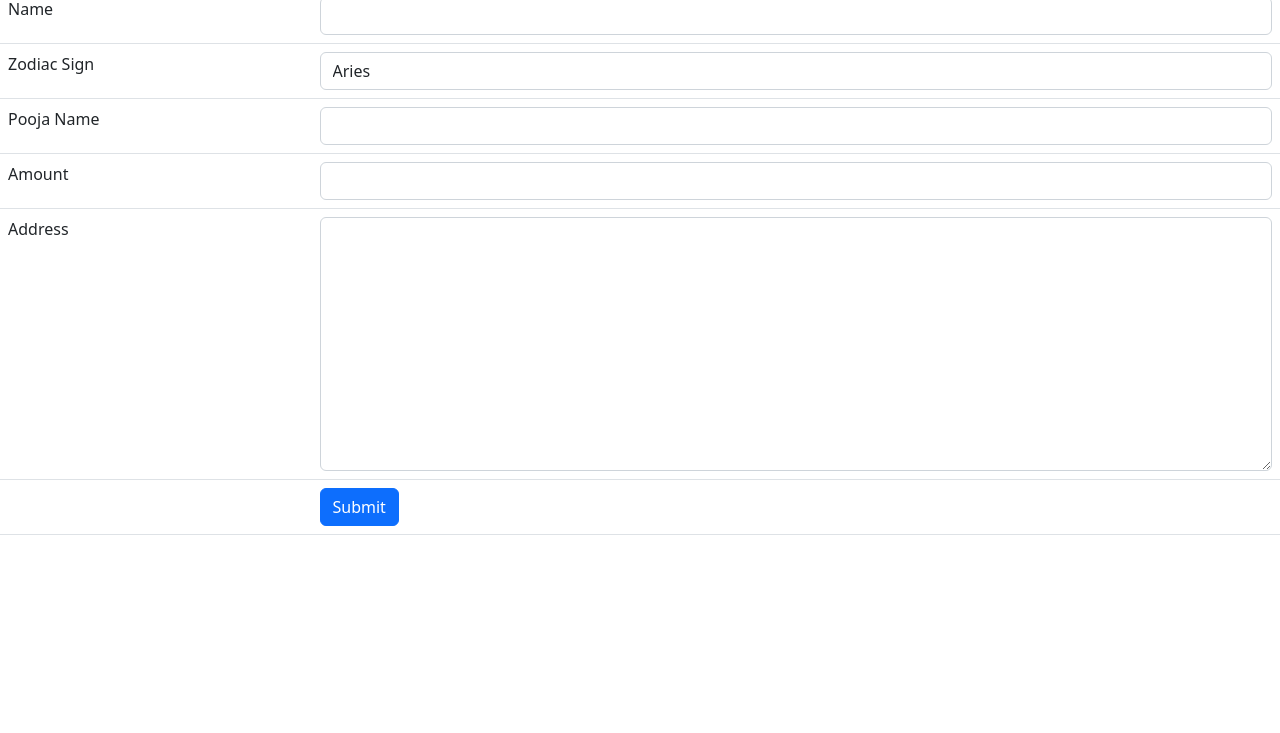
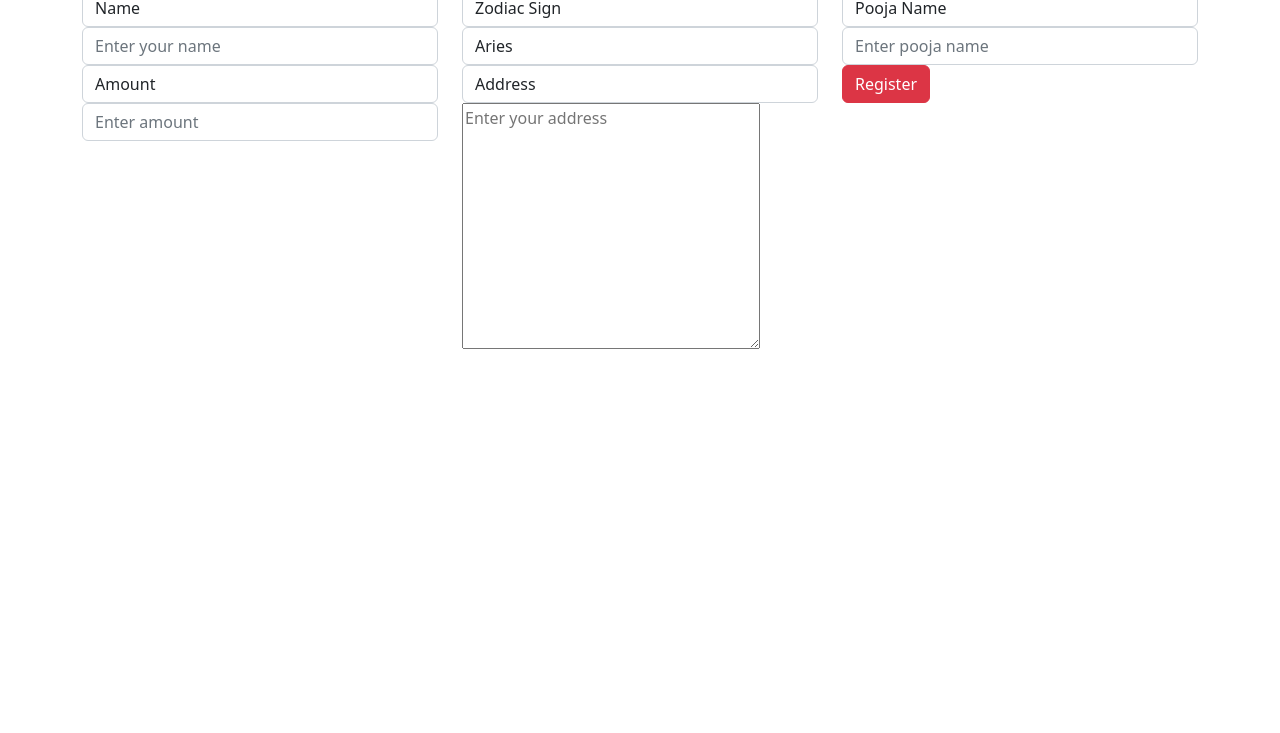
Before and after one commit to Amalpm7/Html, a plain HTML site: page pooja.html in a window 1280 px wide. Shown: the part 67-800 px from the top of the page. Drawn offline with nearby package versions, Linux system fonts and the light colour scheme.

Commit message:
poojaagain

```diff
--- a/pooja.html
+++ b/pooja.html
@@ -10,17 +10,18 @@
     <title>Document</title>
 </head>
 <body>
- <!-- JavaScript Bundle with Popper -->
-<script src="https://cdn.jsdelivr.net/npm/bootstrap@5.2.1/dist/js/bootstrap.bundle.min.js" integrity="sha384-u1OknCvxWvY5kfmNBILK2hRnQC3Pr17a+RTT6rIHI7NnikvbZlHgTPOOmMi466C8" crossorigin="anonymous"></script>
     <h1>Pooja Reciept</h1>
-<table class="table">
-    <tr>
-        <td>Name</td>
-        <td><input type="text" class="form-control"></td>
-    </tr>
-    <tr>
-        <td>Zodiac Sign</td>
-        <td><select name="" id="" class="form-control">
+    <div class="container">
+        <div class="row">
+            <div class="col col-12 col-sm-12 col-md-12 col-lg-12 col-xl-12 col-xxl-12">
+                <div class="row">
+                    <div class="col col-12 col-sm-6 col-md-4 col-lg-4 col-xl-4 col-xxl-4">
+                        <label for="" class="form-control">Name</label>
+                        <input placeholder="Enter your name" type="text" class="form-control">
+                    </div>
+                    <div class="col col-12 col-sm-6 col-md-4 col-lg-4 col-xl-4 col-xxl-4">
+                        <label for="" class="form-control">Zodiac Sign</label>
+                        <select name="" id="" class="form-control">
                             <option value="Aries">Aries</option>
                             <option value="Taurus">Taurus</option>
                             <option value="Gemini">Gemini</option>
@@ -32,24 +33,29 @@
                             <option value="Sagittarius">Sagittarius</option>
                             <option value="Capricornus">Capricornus</option>
                             <option value="Pisces">Pisces</option>
-        </select></td>
-    </tr>
-    <tr>
-        <td>Pooja Name</td>
-        <td><input type="text" class="form-control"></td>
-    </tr>
-    <tr>
-        <td>Amount</td>
-        <td><input type="text" class="form-control"></td>
-    </tr>
-    <tr>
-        <td>Address</td>
-        <td><textarea name="" id="" cols="30" rows="10" class="form-control"></textarea></td>
-    </tr>
-    <tr>
-        <td></td>
-        <td><button class="btn btn-primary">Submit</button></td>
-    </tr>
-</table>
+                        </select>
+                    </div>
+                    <div class="col col-12 col-sm-6 col-md-4 col-lg-4 col-xl-4 col-xxl-4">
+                        <label for="" class="form-control">Pooja Name</label>
+                        <input placeholder="Enter pooja name" type="text" class="form-control">
+                    </div>
+                    <div class="col col-12 col-sm-6 col-md-4 col-lg-4 col-xl-4 col-xxl-4">
+                        <label for="" class="form-control">Amount</label>
+                        <input placeholder="Enter amount" type="text" class="form-control">
+                    </div>
+                    <div class="col col-12 col-sm-6 col-md-4 col-lg-4 col-xl-4 col-xxl-4">
+                        <label for="" class="form-control">Address</label>
+                        <textarea placeholder="Enter your address" name="" id="" cols="30" rows="10" class="font-control"></textarea>
+                    </div>
+                    <div class="col col-12 col-sm-6 col-md-4 col-lg-4 col-xl-4 col-xxl-4">
+                        <button class="btn btn-danger">Register</button>
+                    </div>
+                </div>
+            </div>
+        </div>
+    </div>
+ <!-- JavaScript Bundle with Popper -->
+<script src="https://cdn.jsdelivr.net/npm/bootstrap@5.2.1/dist/js/bootstrap.bundle.min.js" integrity="sha384-u1OknCvxWvY5kfmNBILK2hRnQC3Pr17a+RTT6rIHI7NnikvbZlHgTPOOmMi466C8" crossorigin="anonymous"></script>
+
 </body>
 </html>
```
Lines whose indentation alone changed are shown as unchanged.
